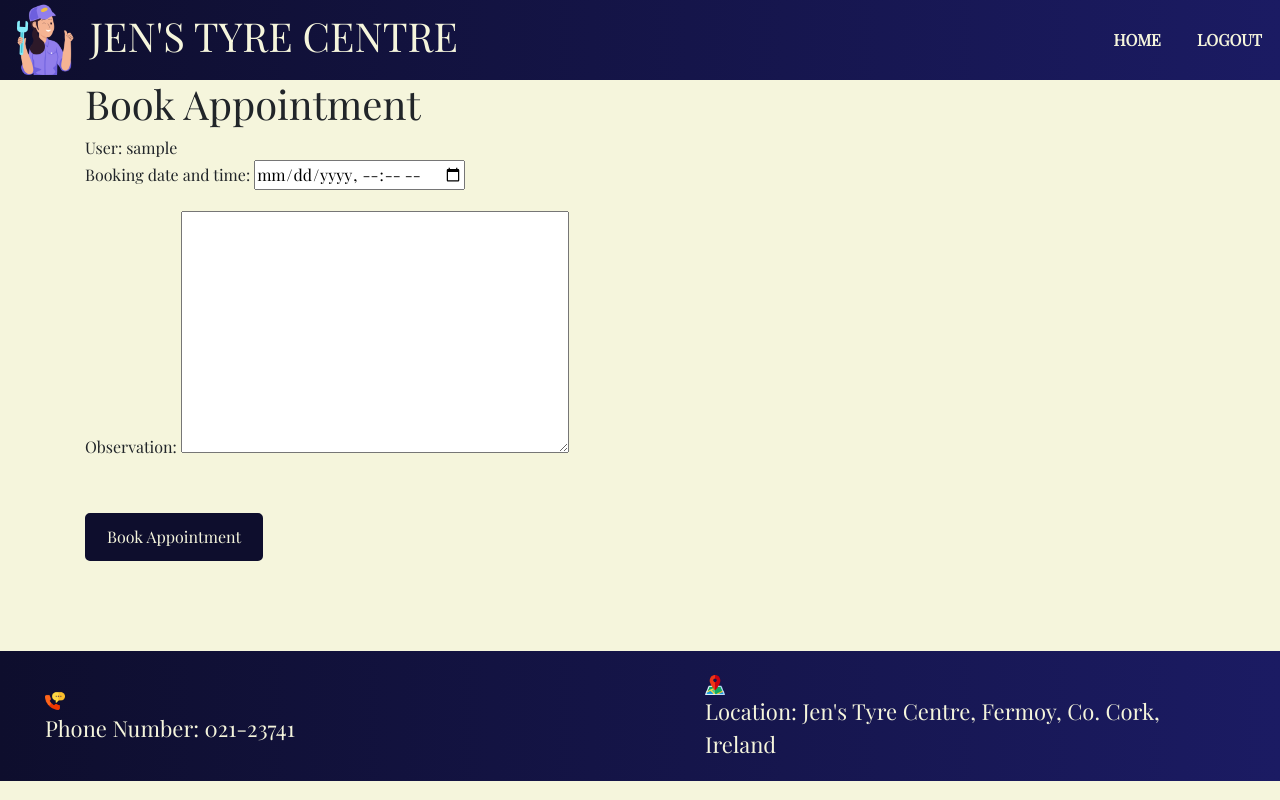
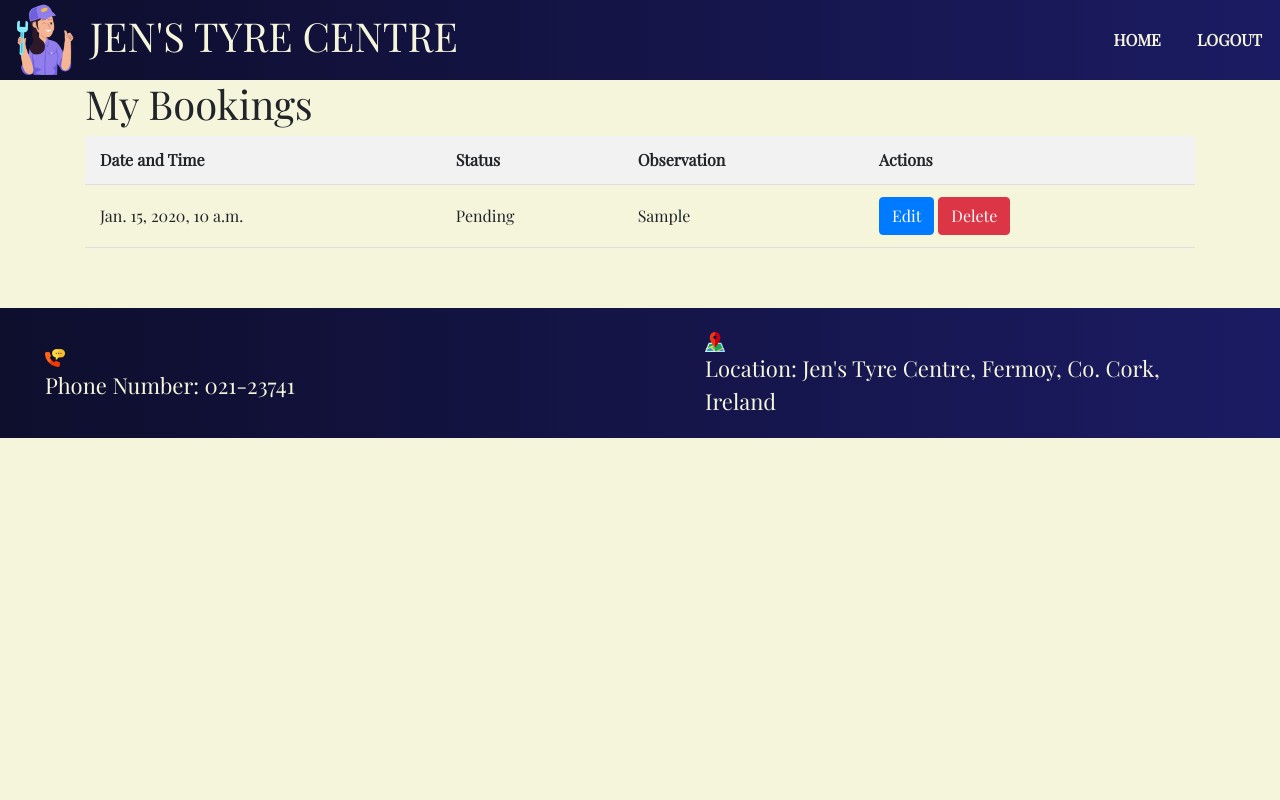
Before and after one commit to missdays/tyre-centre, a Django app: page /booking/ in a window 1280 px wide. Run offline with Django 4.2, Linux system fonts and the light colour scheme; a user stored in the database is signed in; tables that the repository leaves empty hold one stand-in row (values such as "Sample post"); some libraries are stand-ins or nearby versions.

Commit message:
add delete feature to booking management

```diff
--- a/booking/templates/booking/booking.html
+++ b/booking/templates/booking/booking.html
@@ -3,14 +3,31 @@
 
 <section id="booking-form">
     <div class="container">
-        <h1>Book Appointment</h1>
-        <form method="post">
-            {% csrf_token %}
-            <span>User: {{user}}</span>
-            {{ form.as_p }}
+        <h1>My Bookings</h1>
+    <table class="booking-table">
+        <thead>
+            <tr>
+                <th>Date and Time</th>
+                <th>Status</th>
+                <th>Observation</th>
+                <th>Actions</th>
+            </tr>
+        </thead>
+        <tbody>
+            {% for booking in user_bookings %}
+            <tr>
+                <td>{{ booking.booking_date_and_time }}</td>
+                <td>{{ booking.status }}</td>
+                <td>{{ booking.observation }}</td>
+                <td class="actions">
+                    <a href="" class="btn btn-primary">Edit</a>
+                    <a href="{% url 'booking_delete' booking.id %}" class="btn btn-danger">Delete</a>
+                </td>
+            </tr>
+            {% endfor %}
+        </tbody>
+    </table>
 
-            <button type="submit" class="book-now-btn">Book Appointment</button>
-        </form>
     </div>
 </section>
 
--- a/booking/urls.py
+++ b/booking/urls.py
@@ -2,5 +2,7 @@ from . import views
 from django.urls import path
 
 urlpatterns = [
-    path('', views.create_booking, name='booking'),
+    path('<int:booking_id>/delete/', views.delete_booking, name='booking_delete'),
+    path('create_booking', views.create_booking, name='create_booking'),
+    path('', views.bookings, name='booking'),
 ]
--- a/booking/views.py
+++ b/booking/views.py
@@ -1,9 +1,13 @@
-from django.shortcuts import render
+from django.shortcuts import render, get_object_or_404, redirect
 from django.contrib import messages
 from django import forms
 from .forms import BookingForm
+from .models import Booking
 
 # Create your views here.
+def bookings(request):
+    user_bookings = Booking.objects.filter(user=request.user)
+    return render(request, 'booking/booking.html', {'user_bookings': user_bookings})
 
 def create_booking(request):
     if request.method == 'POST':
@@ -24,4 +28,9 @@ def create_booking(request):
         form.fields['user'].widget = forms.HiddenInput()
         form.fields['status'].widget = forms.HiddenInput()
 
-    return render(request, 'booking/booking.html', {'form': form})
+    return render(request, 'booking/create_booking.html', {'form': form})
+
+def delete_booking(request, booking_id):
+    booking = get_object_or_404(Booking, id=booking_id)
+    booking.delete()
+    return redirect('booking')
--- a/garage/settings.py
+++ b/garage/settings.py
@@ -27,7 +27,7 @@ TEMPLATES_DIR = os.path.join(BASE_DIR, 'templates')
 SECRET_KEY = os.environ.get("SECRET_KEY")
 
 # SECURITY WARNING: don't run with debug turned on in production!
-DEBUG = False
+DEBUG = True
 
 ALLOWED_HOSTS = ["http://127.0.0.1:8000/","127.0.0.1", ".herokuapp.com"]
 
--- a/static/css/style.css
+++ b/static/css/style.css
@@ -183,6 +183,22 @@ footer {
     padding: 15px;
 }
 
+.booking-table {
+    width: 100%;
+    border-collapse: collapse;
+}
+.booking-table th, td {
+    padding: 12px 15px;
+    text-align: left;
+    border-bottom: 1px solid #ddd;
+}
+.booking-table th {
+    background-color: #f2f2f2;
+}
+.booking-table tr:hover {
+    background-color: #f5f5f5;
+}
+
 /*----Media query for smaller screen devices----*/
 @media screen and (max-width: 768px) {
     .navbar-title {
```
Also changed, not shown: booking/templates/booking/create_booking.html (added, +17 -0 lines).
